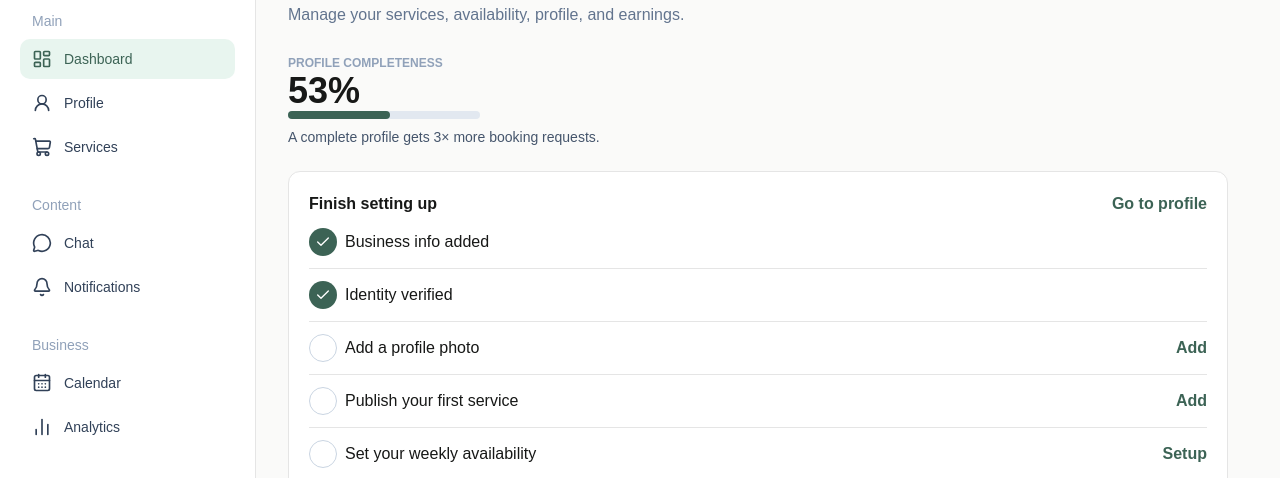
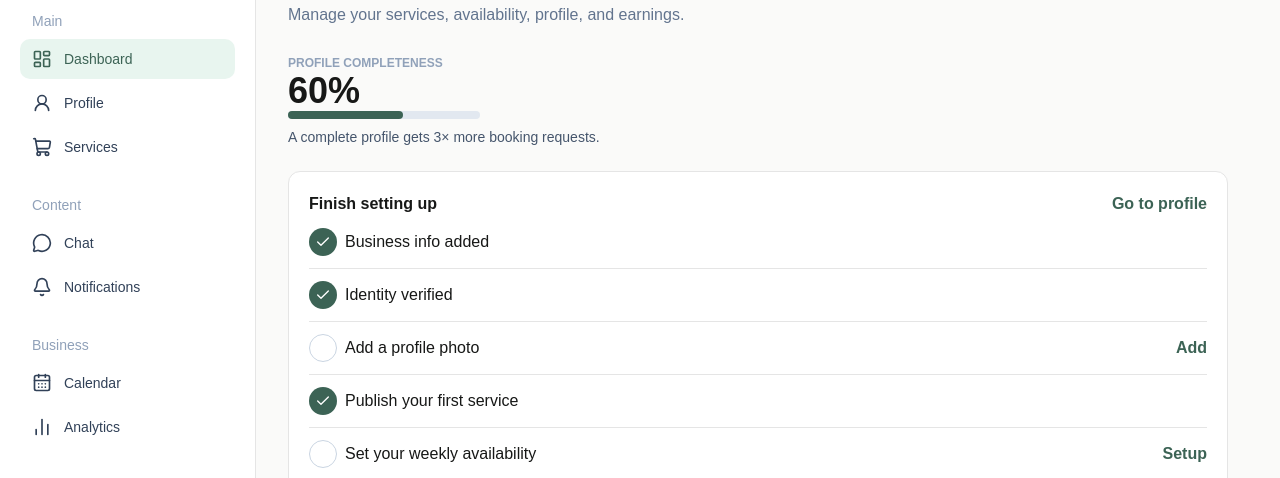
Before and after one commit to GarudaKurt/Aspen, a Next.js app: page /tenant-dashboard in a window 1280 px wide. Shown: the part 180-658 px from the top of the page. Built offline with nearby package versions, Linux system fonts and the light colour scheme.

Commit message:
Make dashboard profile completion dynamic

```diff
--- a/src/features/tenant-dashboard/components/dashboard-overview.tsx
+++ b/src/features/tenant-dashboard/components/dashboard-overview.tsx
@@ -1,23 +1,23 @@
+"use client";
+
 import Link from "next/link";
 import { CalendarDays, Check, MessageCircle, Star, WalletCards } from "lucide-react";
 import { buttonVariants } from "@/components/ui/button";
 import { Card } from "@/components/ui/card";
 import { MobileDashboardNav } from "./dashboard-shell";
+import { getProfileCompletion, getProfileSetupItems } from "../profile/profile-completion";
+import { useTenantProfile } from "../profile/profile.store";
 
 const stats = [["6", "Upcoming bookings", CalendarDays], ["6", "Unread messages", MessageCircle], ["6", "New reviews", Star], ["₱5,000", "Earnings this month", WalletCards]] as const;
 
-const setupItems = [
-  { label: "Business info added", href: "/tenant-dashboard/profile" },
-  { label: "Identity verified", href: "/tenant-dashboard/profile" },
-  { label: "Add a profile photo", href: "/tenant-dashboard/profile", action: "Add" },
-  { label: "Publish your first service", href: "/tenant-dashboard/services", action: "Add" },
-  { label: "Set your weekly availability", href: "/tenant-dashboard/calendar", action: "Setup" },
-] as const;
+export function DashboardOverview() {
+  const profile = useTenantProfile();
+  const completion = getProfileCompletion(profile);
+  const setupItems = getProfileSetupItems(profile);
 
-export function DashboardOverview() {
   return <><MobileDashboardNav /><div className="flex flex-wrap items-start justify-between gap-4"><div><h1 className="text-3xl font-bold sm:text-4xl">Workspace</h1><p className="mt-1 text-slate-500">Manage your services, availability, profile, and earnings.</p></div><Link href="/tenant-dashboard/services" className={buttonVariants({ className: "bg-[#3c6355] text-white hover:bg-[#2f5044]" })}>+ Create Service</Link></div>
-    <section className="mt-7 max-w-[760px]"><p className="text-xs font-semibold uppercase text-slate-400">Profile completeness</p><strong className="text-4xl">53%</strong><div className="h-2 w-48 rounded-full bg-slate-200"><div className="h-full w-[53%] rounded-full bg-[#3c6355]" /></div><p className="mt-2 text-sm text-slate-600">A complete profile gets 3× more booking requests.</p></section>
-    <Card className="mt-6 max-w-[940px] bg-white p-5 shadow-none"><div className="flex justify-between"><h2 className="font-semibold">Finish setting up</h2><Link href="/tenant-dashboard/profile" className="font-semibold text-[#3c6355]">Go to profile</Link></div>{setupItems.map(({ label, href, action }, i) => <div key={label} className="flex items-center justify-between border-b py-3 last:border-0"><span className="flex items-center gap-2">{i < 2 ? <span className="grid size-7 place-items-center rounded-full bg-[#3c6355] text-white"><Check size={16} /></span> : <span className="size-7 rounded-full border border-slate-300" />}{label}</span>{action && <Link href={href} className="font-semibold text-[#3c6355] hover:underline">{action}</Link>}</div>)}</Card>
+    <section className="mt-7 max-w-[760px]"><p className="text-xs font-semibold uppercase text-slate-400">Profile completeness</p><strong className="text-4xl">{completion}%</strong><div className="h-2 w-48 rounded-full bg-slate-200"><div className="h-full rounded-full bg-[#3c6355]" style={{ width: `${completion}%` }} /></div><p className="mt-2 text-sm text-slate-600">A complete profile gets 3× more booking requests.</p></section>
+    <Card className="mt-6 max-w-[940px] bg-white p-5 shadow-none"><div className="flex justify-between"><h2 className="font-semibold">Finish setting up</h2><Link href="/tenant-dashboard/profile" className="font-semibold text-[#3c6355]">Go to profile</Link></div>{setupItems.map(({ id, label, href, actionLabel, complete }) => <div key={id} className="flex items-center justify-between border-b py-3 last:border-0"><span className="flex items-center gap-2">{complete ? <span className="grid size-7 place-items-center rounded-full bg-[#3c6355] text-white"><Check size={16} /></span> : <span className="size-7 rounded-full border border-slate-300" />}{label}</span>{!complete && actionLabel ? <Link href={href} className="font-semibold text-[#3c6355] hover:underline">{actionLabel}</Link> : null}</div>)}</Card>
     <div className="mt-5 grid gap-3 sm:grid-cols-2 xl:grid-cols-4">{stats.map(([value, label, Icon]) => <Card key={label} className="bg-white p-5 text-center shadow-none"><Icon className="mx-auto mb-4 size-5 text-[#8b5cf6]" /><strong className="block text-3xl">{value}</strong><span className="text-sm text-slate-500">{label}</span></Card>)}</div>
     <div className="mt-8 grid gap-5 xl:grid-cols-[1.5fr_1fr]"><Card className="bg-white p-5 shadow-none"><h2 className="mb-4 text-lg font-semibold">Recent Activity</h2>{[1,2,3].map((item)=><div key={item} className="flex gap-3 border-b py-3 last:border-0"><CalendarDays className="mt-1 text-slate-300" /><div><strong className="block text-sm">Juan Dela Cruz requested full grooming package</strong><span className="text-sm text-slate-400">Today at 10 pm</span></div></div>)}</Card><Card className="bg-white p-5 shadow-none"><h2 className="text-lg font-semibold">Tips for you</h2><p className="mt-4 text-slate-600">Providers who reply within an hour get booked 2× more often. Turn on chat notifications to stay quick.</p></Card></div>
   </>;
```
